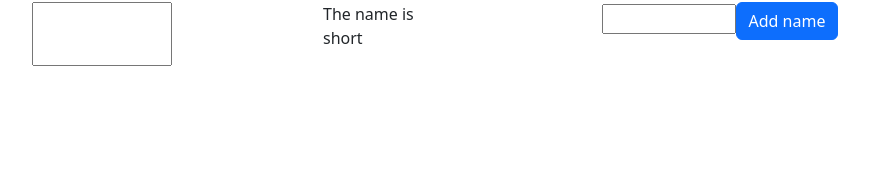
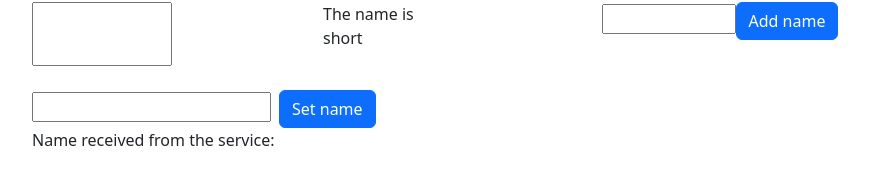
Before and after one commit to rusudinu/angular-practice, an Angular app: page / in a window 1280 px wide. Shown: the part 542-726 px from the top of the page, without its empty margins (50-919 px from the left). Built offline with nearby package versions, Linux system fonts and the light colour scheme.

Commit message:
service for data sharing

```diff
--- a/src/app/app.component.html
+++ b/src/app/app.component.html
@@ -9,3 +9,7 @@
   <app-environment-demo-component></app-environment-demo-component>
   <app-directives-demo-component></app-directives-demo-component>
 </div>
+<div class="container mt-4">
+  <app-first-dummy-component></app-first-dummy-component>
+  <app-second-dummy-component></app-second-dummy-component>
+</div>
--- a/src/app/app.module.ts
+++ b/src/app/app.module.ts
@@ -4,6 +4,7 @@ import { BrowserModule } from '@angular/platform-browser';
 import { AppComponent } from './app.component';
 import { NgbModule } from '@ng-bootstrap/ng-bootstrap';
 import { ComponentsModule } from './components/components.module';
+import { ServiceForDataSharing } from './shared/service-for-data-sharing';
 
 @NgModule({
   declarations: [
@@ -14,7 +15,7 @@ import { ComponentsModule } from './components/components.module';
     NgbModule,
     ComponentsModule
   ],
-  providers: [],
+  providers: [ServiceForDataSharing],
   bootstrap: [AppComponent]
 })
 export class AppModule {
--- /dev/null
+++ b/src/app/components/first-dummy-component/first-dummy-component.component.html
@@ -0,0 +1,2 @@
+<input [(ngModel)]="name"/>
+<button class="btn btn-primary ms-2" (click)="setName()">Set name</button>
--- /dev/null
+++ b/src/app/components/first-dummy-component/first-dummy-component.component.ts
@@ -0,0 +1,20 @@
+import { Component } from '@angular/core';
+import { ServiceForDataSharing } from '../../shared/service-for-data-sharing';
+
+@Component({
+  selector: 'app-first-dummy-component',
+  templateUrl: './first-dummy-component.component.html',
+  styleUrls: ['./first-dummy-component.component.css']
+})
+export class FirstDummyComponentComponent {
+  constructor(
+    private readonly serviceForDataSharing: ServiceForDataSharing
+  ) {
+  }
+
+  name: string = '';
+
+  setName() {
+    this.serviceForDataSharing.setName(this.name);
+  }
+}
--- /dev/null
+++ b/src/app/components/second-dummy-component/second-dummy-component.component.html
@@ -0,0 +1 @@
+<p>Name received from the service:  {{nameListener$ | async}}</p>
--- /dev/null
+++ b/src/app/components/second-dummy-component/second-dummy-component.component.ts
@@ -0,0 +1,21 @@
+import { Component } from '@angular/core';
+import { Observable } from 'rxjs';
+import { ServiceForDataSharing } from '../../shared/service-for-data-sharing';
+
+@Component({
+  selector: 'app-second-dummy-component',
+  templateUrl: './second-dummy-component.component.html',
+  styleUrls: ['./second-dummy-component.component.css']
+})
+export class SecondDummyComponentComponent {
+  nameListener$: Observable<string>;
+
+  constructor(
+    private readonly serviceForDataSharing: ServiceForDataSharing
+  ) {
+    this.nameListener$ = serviceForDataSharing.name$;
+    this.serviceForDataSharing.name$.subscribe(name => {
+      console.log(name);
+    });
+  }
+}
--- /dev/null
+++ b/src/app/shared/service-for-data-sharing.ts
@@ -0,0 +1,14 @@
+import { Injectable } from '@angular/core';
+import { Subject } from 'rxjs';
+
+@Injectable({
+  providedIn: 'root',
+})
+export class ServiceForDataSharing {
+  private titleSubject = new Subject<string>();
+  name$ = this.titleSubject.asObservable();
+
+  setName(name: string) {
+    this.titleSubject.next(name);
+  }
+}
```
Also changed, not shown: src/app/components/components.module.ts (+8 -2 lines), src/app/components/first-dummy-component/first-dummy-component.component.css (added), src/app/components/second-dummy-component/second-dummy-component.component.css (added), 2 other files (tests, documents, lock files or other folders).
